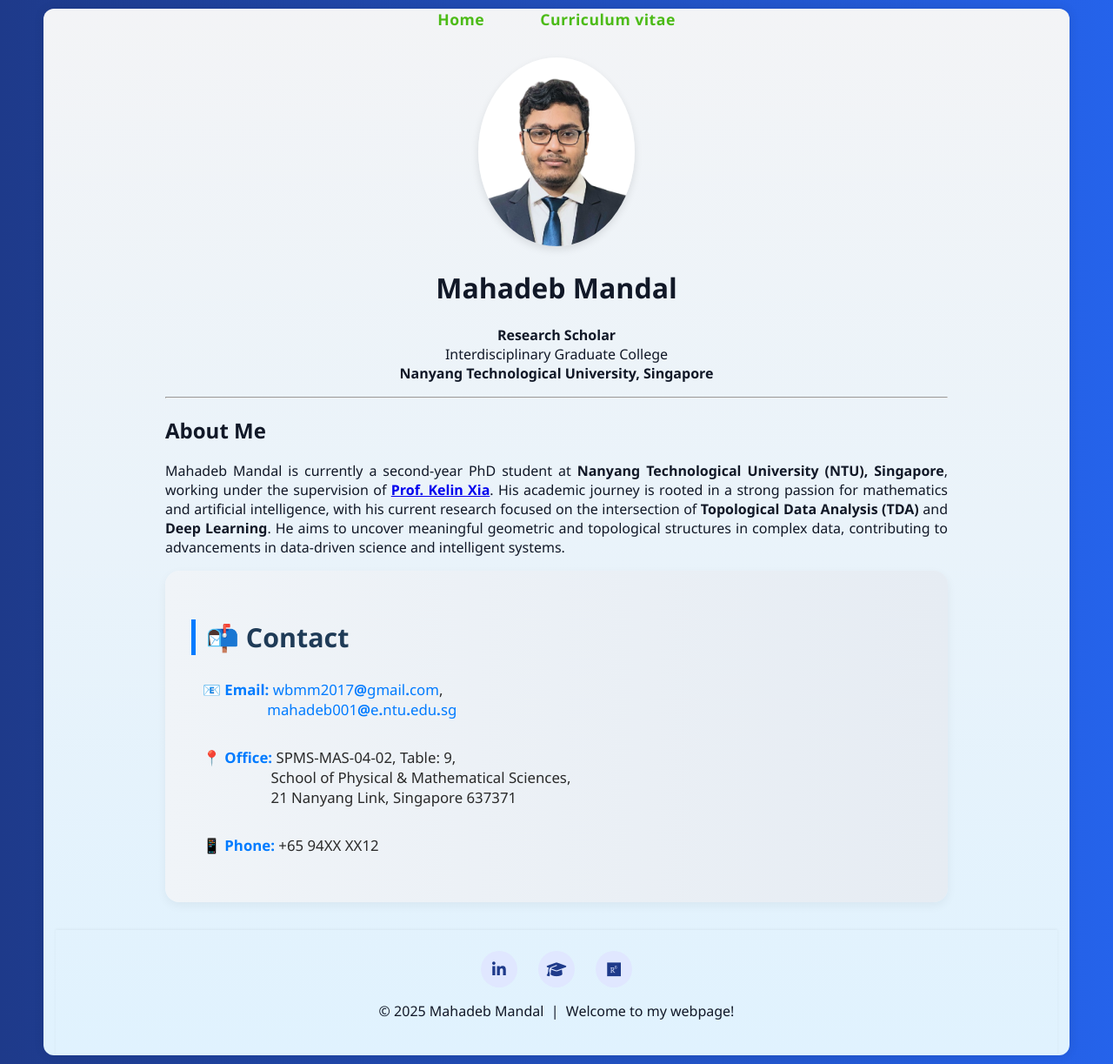
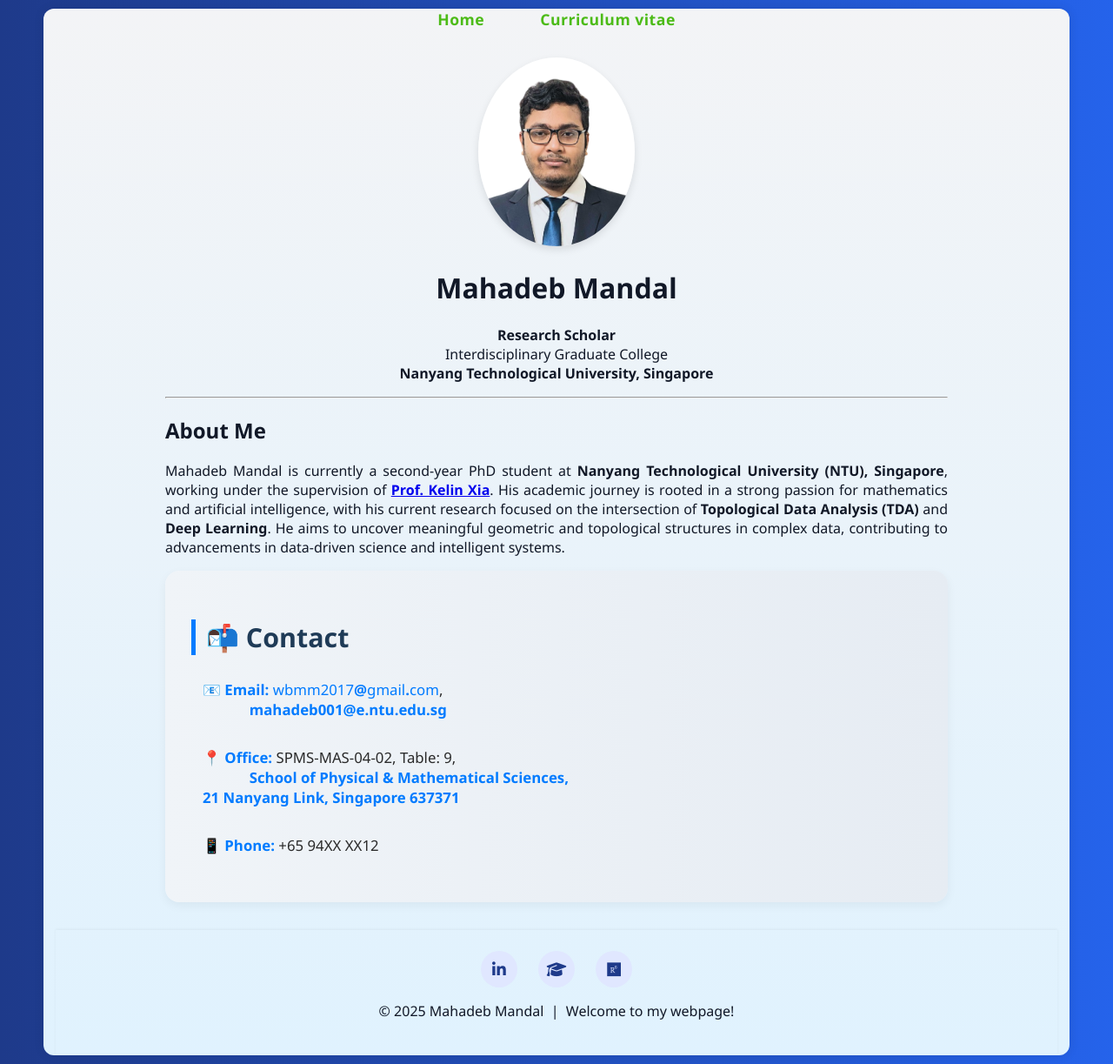
Before and after one commit to mahadeb-ai/mahadeb-ai.github.io, a Jekyll site: the page built from index.md, in a window 1280 px wide. Shown: the whole page at 87% size. Built offline with Jekyll 4.4.1, drawn with Linux system fonts in a browser that asks for light colours.

Commit message:
Update index.md

```diff
--- a/index.md
+++ b/index.md
@@ -20,19 +20,25 @@
 Mahadeb Mandal is currently a second-year PhD student at **Nanyang Technological University (NTU), Singapore**, working under the supervision of [**Prof. Kelin Xia**](https://personal.ntu.edu.sg/xiakelin/index.html). His academic journey is rooted in a strong passion for mathematics and artificial intelligence, with his current research focused on the intersection of **Topological Data Analysis (TDA)** and **Deep Learning**. He aims to uncover meaningful geometric and topological structures in complex data, contributing to advancements in data-driven science and intelligent systems.
 
 
-
 <section class="contact-animated">
   <h2>📬 Contact</h2>
   <ul class="contact-info">
-    <li><span>📧 Email:</span>
-      <a>wbmm2017<strong>@</strong>gmail<strong>.</strong>com</a>,<br>
-      &nbsp;&nbsp;&nbsp;&nbsp;&nbsp;&nbsp;&nbsp;&nbsp;&nbsp;&nbsp;&nbsp;&nbsp;&nbsp;&nbsp;&nbsp;&nbsp;&nbsp;<a>mahadeb001<strong>@</strong>e<strong>.</strong>ntu<strong>.</strong>edu<strong>.</strong>sg</a>
-
+    <li>
+      <span>📧 Email:</span>
+      <a href="mailto:wbmm2017@gmail.com">wbmm2017<strong>@</strong>gmail<strong>.</strong>com</a>,<br>
+      <span style="margin-left: 3.2em;">
+        <a href="mailto:mahadeb001@e.ntu.edu.sg">mahadeb001<strong>@</strong>e<strong>.</strong>ntu<strong>.</strong>edu<strong>.</strong>sg</a>
+      </span>
     </li>
-    <li><span>📍 Office:</span> SPMS-MAS-04-02, Table: 9,<br>
-      &nbsp;&nbsp;&nbsp;&nbsp;&nbsp;&nbsp;&nbsp;&nbsp;&nbsp;&nbsp;&nbsp;&nbsp;&nbsp;&nbsp;&nbsp;&nbsp;&nbsp;&nbsp;School of Physical & Mathematical Sciences,<br>
-      &nbsp;&nbsp;&nbsp;&nbsp;&nbsp;&nbsp;&nbsp;&nbsp;&nbsp;&nbsp;&nbsp;&nbsp;&nbsp;&nbsp;&nbsp;&nbsp;&nbsp;&nbsp;21 Nanyang Link, Singapore 637371
+    <li>
+      <span>📍 Office:</span> SPMS-MAS-04-02, Table: 9,<br>
+      <span style="margin-left: 3.2em;">
+        School of Physical & Mathematical Sciences,<br>
+        21 Nanyang Link, Singapore 637371
+      </span>
     </li>
-    <li><span>📱 Phone:</span> +65 94XX XX12</li>
+    <li>
+      <span>📱 Phone:</span> +65 94XX XX12
+    </li>
   </ul>
 </section>
```
